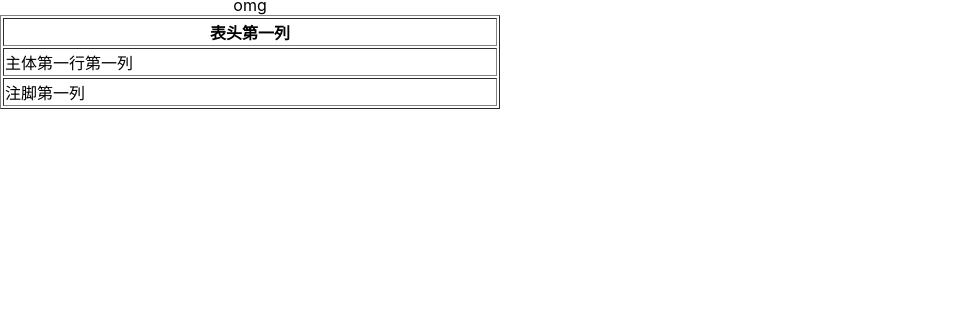
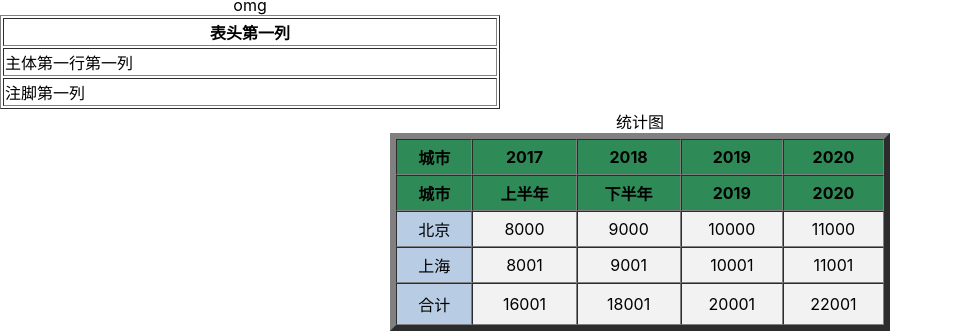
Before and after one commit to jerry117/react-task, a React (Create React App) app: page / in a window 1280 px wide. Shown: the part 1872-2203 px from the top of the page, without its empty margins (0-953 px from the left). Before the commit the page ends 1981 px from the top, so only its background shows below. Built offline with nearby package versions, Linux system fonts and the light colour scheme; data requests are answered from the project's data file; the HTML template or start-up script is replaced by a standard one.

Commit message:
表格属性

```diff
--- a/src/App.js
+++ b/src/App.js
@@ -238,6 +238,106 @@ const App = () => {
           </tfoot>
         </table>
       </div>
+
+      {/* 表格属性
+      width：表格的的宽度，px、%
+　　align：表格相对周围元素的对齐方式：left、center、right
+　　border：表格边框的宽度，px
+　　bgcolor：表格的背景颜色，rgb、#xxx、colorname
+　　cellpadding：单元边沿与其他内容之间的空白，px，%
+　　cellspacing：单元格之间的空白，px，%
+　　frame：规定外侧边框的哪个部分时可见的，属性值
+　　rules：规定内侧边框的哪个部分时可见的，属性值
+
+ */}
+      {/* frame属性：
+　　void：不显示外侧边框
+　　above：显示上部的外侧边框
+　　below：显示下部的外侧边框
+　　hsides：显示上部和下部的外侧边框
+　　vsides：显示左边和右边的外侧边框
+　　lhs：显示左边的外侧边框
+　　rhs：显示右边的外侧边框
+　　box：在所有四个边上显示外侧边框
+　　border：在所有四个边上显示外侧边框 */}
+
+      {/* rules属性：
+
+　　none：没有线条
+　　groups：位于行组合列组之间的线条
+　　rows：位于行之间的线条
+　　cols：位于列之间的线条
+　　all：位于行和列之间的线条 */}
+      <div>
+        <table
+          border="6"
+          width="500px"
+          bgcolor="#f2f2f2"
+          cellspacing="0"
+          cellpadding="5"
+          align="center"
+          // frame="above"
+          // rules="cols"
+        >
+          <caption> 统计图 </caption>
+          {/* thead、tbody、tfoot标签属性
+      　　align：thead、tbody、tfoot内容的水平对齐，left、center、right、justify、char
+      　　valign：thead、tbody、tfoot内容的垂直对齐，top、middle、bottom、baseline */}
+          <thead>
+            {/* tr标签属性
+          　　align：行内容的水平对齐，left、center、right、justify、char
+          　　valign：行内容的垂直对齐，top、middle、bottom、baseline
+          　　bgcolor：行的背景颜色，rgb、#xxx、colorname */}
+            <tr bgcolor="#2e8b57">
+              <th>城市</th>
+              <th>2017</th>
+              <th>2018</th>
+              <th>2019</th>
+              <th>2020</th>
+            </tr>
+            <tr bgcolor="#2e8b57">
+              <th>城市</th>
+              <th>上半年</th>
+              <th>下半年</th>
+              <th>2019</th>
+              <th>2020</th>
+            </tr>
+          </thead>
+          <tbody align="center" valign="middle">
+            {/* td、tr标签属性：
+        　　align：单元格内容的水平对齐，left、center、right、justify、char
+        　　valign：单元格内容的垂直对齐，top、middle、bottom、baseline
+        　　bgcolor：单元格的背景颜色，rgb、#xxx、colorname
+        　　width：单元格的宽度，px、%
+        　　heigh：单元格的高度，px、% */}
+            <tr>
+              <td bgcolor="#b8cce4">北京</td>
+              <td>8000</td>
+              <td>9000</td>
+              <td>10000</td>
+              <td>11000</td>
+            </tr>
+            <tr>
+              <td bgcolor="#b8cce4">上海</td>
+              <td>8001</td>
+              <td>9001</td>
+              <td>10001</td>
+              <td>11001</td>
+            </tr>
+          </tbody>
+          <tfoot align="center" valign="middle">
+            <tr>
+              <td height="30px" bgcolor="#b8cce4">
+                合计
+              </td>
+              <td>16001</td>
+              <td>18001</td>
+              <td>20001</td>
+              <td>22001</td>
+            </tr>
+          </tfoot>
+        </table>
+      </div>
     </div>
   );
 };
```
